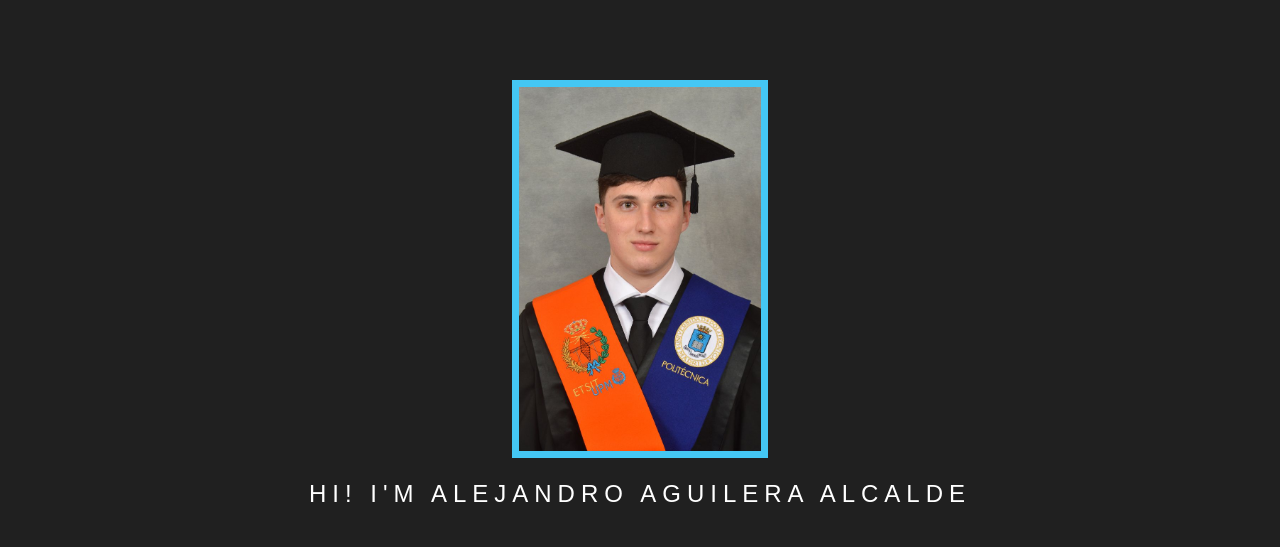
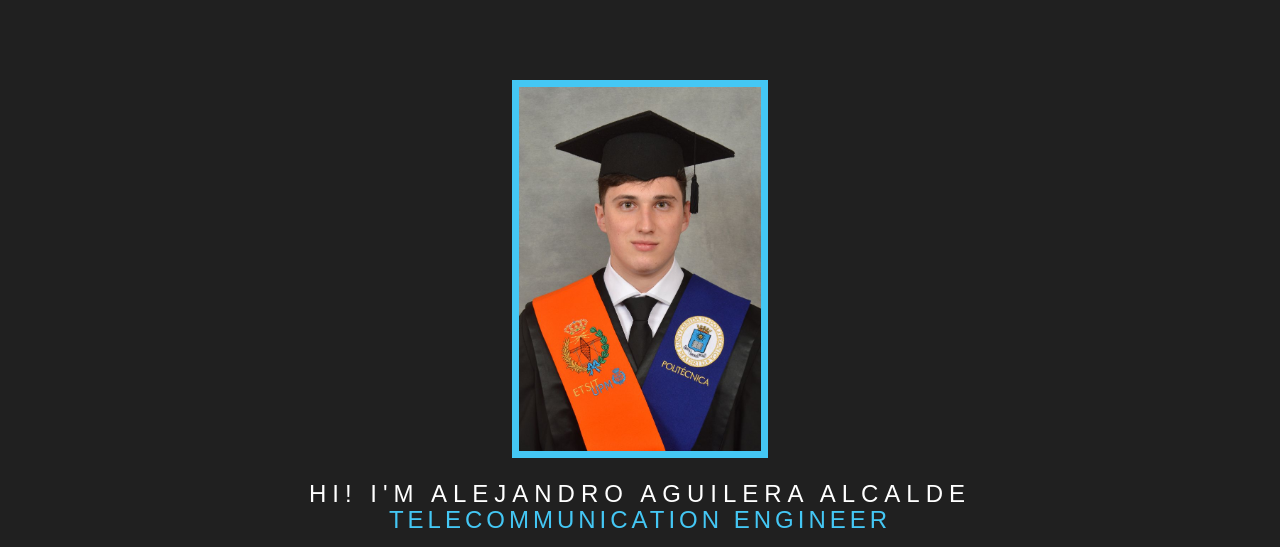
Before and after one commit to alejandroaguileraalcalde-ing/alejandroaguileraalcalde-ing.github.io, a plain HTML site: page index.html in a window 1280 px wide. Shown: the top 547 px of the page. Drawn offline with nearby package versions, Linux system fonts and the light colour scheme; files whose address does not match are found by name.

Commit message:
tfg V0.1

```diff
--- a/index.html
+++ b/index.html
@@ -61,6 +61,8 @@
 			<img src="images/fotocara.jpeg" width="200" alt=" " class="img-responsive">
 			<br>
 					<span style="font-size: 8px"><h2>Hi! I'm Alejandro Aguilera Alcalde</h2></span>
+
+		            <span style="font-size: 8px"><h3>Telecommunication Engineer</h3></span>
 				<div class="callbacks_container">
 			<div class="clearfix"></div>
 		</div>
```
